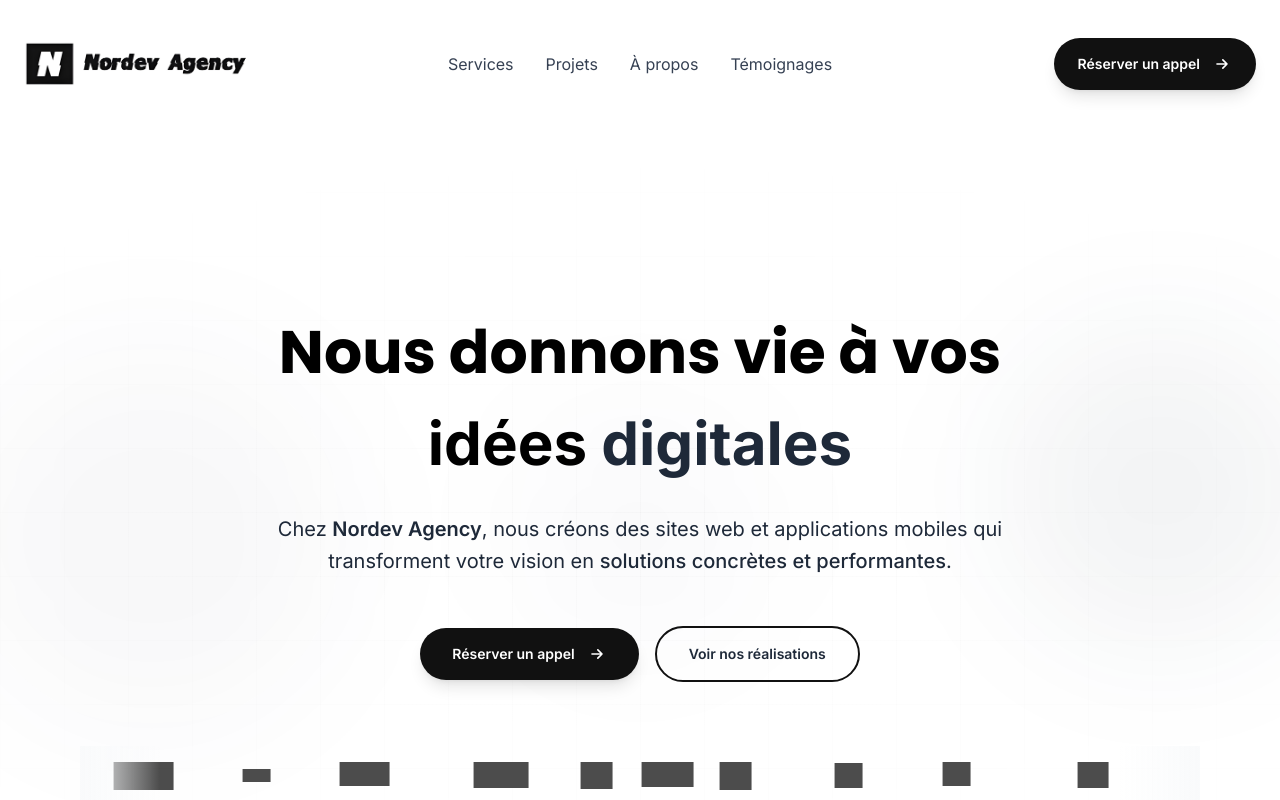
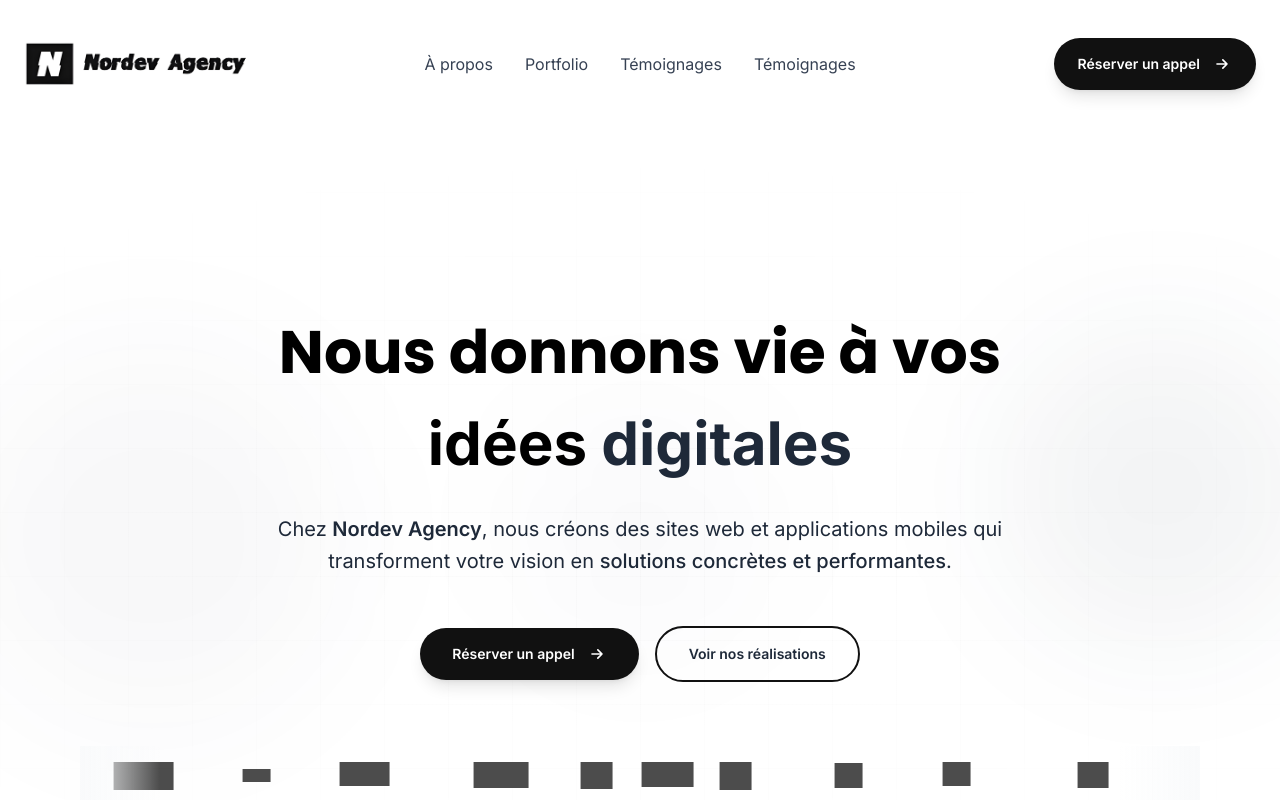
Before and after one commit to freddymk313/nordevagency, a Next.js app: page / in a window 1280 px wide. Shown: the top 800 px of the page. Built offline with nearby package versions, Linux system fonts and the light colour scheme.

Commit message:
constants added

```diff
--- a/components/Header.tsx
+++ b/components/Header.tsx
@@ -3,13 +3,7 @@
 import { useState } from "react";
 import Link from "next/link";
 import Image from "next/image";
-
-const links = [
-  { name: "Services", href: "#services" },
-  { name: "Projets", href: "#projets" },
-  { name: "À propos", href: "#apropos" },
-  { name: "Témoignages", href: "#temoignages" },
-];
+import { links } from "@/constants";
 
 export default function Header() {
   const [isMenuOpen, setIsMenuOpen] = useState(false);
@@ -64,9 +58,8 @@ export default function Header() {
 
             <div className="hidden lg:block">
               <Link href="#contact">
-
-                {/* <button className="w-full bg-[#111111] text-sm text-white px-6 py-3 rounded-full hover:bg-[#111111]/95 transition-all duration-300 font-semibold shadow-lg hover:shadow-xl transform *hover:-translate-y-1 flex items-center justify-center gap-3 group">
-                  <span className="text-[14px]">Réserver un appel</span>
+                <button className="bg-[#111111] text-sm text-white px-6 py-4 rounded-full hover:bg-gray-900 transition-all duration-300 font-semibold *text-lg shadow-lg hover:shadow-xl transform hover:-translate-y-1 flex items-center gap-3 group">
+                  Réserver un appel
                   <svg
                     className="w-5 h-5 group-hover:translate-x-1 transition-transform"
                     fill="none"
@@ -78,20 +71,7 @@ export default function Header() {
                       strokeLinejoin="round"
                       strokeWidth={2}
                       d="M13 7l5 5m0 0l-5 5m5-5H6"
-
                     />
-                  </svg>
-                </button> */}
-
-                <button className="bg-[#111111] text-sm text-white px-6 py-4 rounded-full hover:bg-gray-900 transition-all duration-300 font-semibold *text-lg shadow-lg hover:shadow-xl transform hover:-translate-y-1 flex items-center gap-3 group">
-              Réserver un appel
-              <svg
-                className="w-5 h-5 group-hover:translate-x-1 transition-transform"
-                fill="none"
-                stroke="currentColor"
-                viewBox="0 0 24 24"
-              >
-                <path strokeLinecap="round" strokeLinejoin="round" strokeWidth={2} d="M13 7l5 5m0 0l-5 5m5-5H6" />
                   </svg>
                 </button>
               </Link>
@@ -104,15 +84,18 @@ export default function Header() {
             >
               <div className="w-6 h-6 flex flex-col justify-center space-y-1">
                 <span
-                  className={`block h-0.5 w-6 bg-gray-800 transition-all ${isMenuOpen ? "rotate-45 translate-y-1.5" : ""
+                  className={`block h-0.5 w-6 bg-gray-800 transition-all ${
+                    isMenuOpen ? "rotate-45 translate-y-1.5" : ""
                   }`}
                 ></span>
                 <span
-                  className={`block h-0.5 w-6 bg-gray-800 transition-all ${isMenuOpen ? "opacity-0" : "opacity-100"
+                  className={`block h-0.5 w-6 bg-gray-800 transition-all ${
+                    isMenuOpen ? "opacity-0" : "opacity-100"
                   }`}
                 ></span>
                 <span
-                  className={`block h-0.5 w-6 bg-gray-800 transition-all ${isMenuOpen ? "-rotate-45 -translate-y-1.5" : ""
+                  className={`block h-0.5 w-6 bg-gray-800 transition-all ${
+                    isMenuOpen ? "-rotate-45 -translate-y-1.5" : ""
                   }`}
                 ></span>
               </div>
@@ -123,7 +106,8 @@ export default function Header() {
 
       {/* Menu Mobile Overlay */}
       <div
-        className={`fixed inset-0 bg-white z-40 lg:hidden transition-all duration-300 ease-in-out ${isMenuOpen
+        className={`fixed inset-0 bg-white z-40 lg:hidden transition-all duration-300 ease-in-out ${
+          isMenuOpen
             ? "opacity-100 pointer-events-auto"
             : "opacity-0 pointer-events-none"
         }`}
@@ -147,7 +131,6 @@ export default function Header() {
 
           {/* Bouton Mobile */}
           <div className="mt-12 pt-8 *border-t border-gray-200">
-
             <button className="w-full bg-[#111111] text-sm text-white px-8 py-4 rounded-full hover:bg-[#111111]/95 transition-all duration-300 font-semibold shadow-lg hover:shadow-xl transform *hover:-translate-y-1 flex items-center justify-center gap-3 group">
               <span>Réserver un appel</span>
               <svg
@@ -161,7 +144,6 @@ export default function Header() {
                   strokeLinejoin="round"
                   strokeWidth={2}
                   d="M13 7l5 5m0 0l-5 5m5-5H6"
-
                 />
               </svg>
             </button>
--- /dev/null
+++ b/constants/index.ts
@@ -0,0 +1,7 @@
+export const links = [
+    { name: "À propos", href: "#apropos" },
+//   { name: "Services", href: "#services" },
+  { name: "Portfolio", href: "portfolio" },
+  { name: "Témoignages", href: "#temoignages" },
+  { name: "Témoignages", href: "#contact" },
+];
```
Lines whose indentation alone changed are shown as unchanged.
